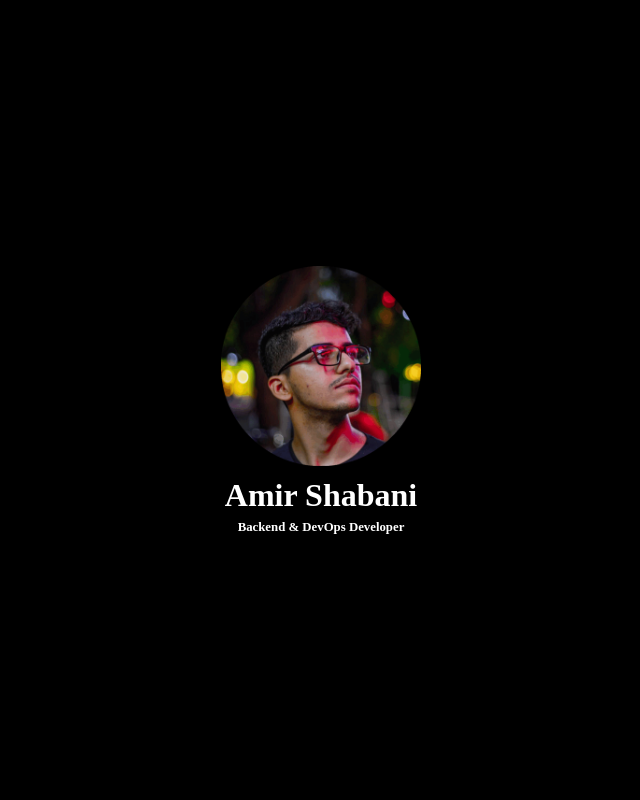
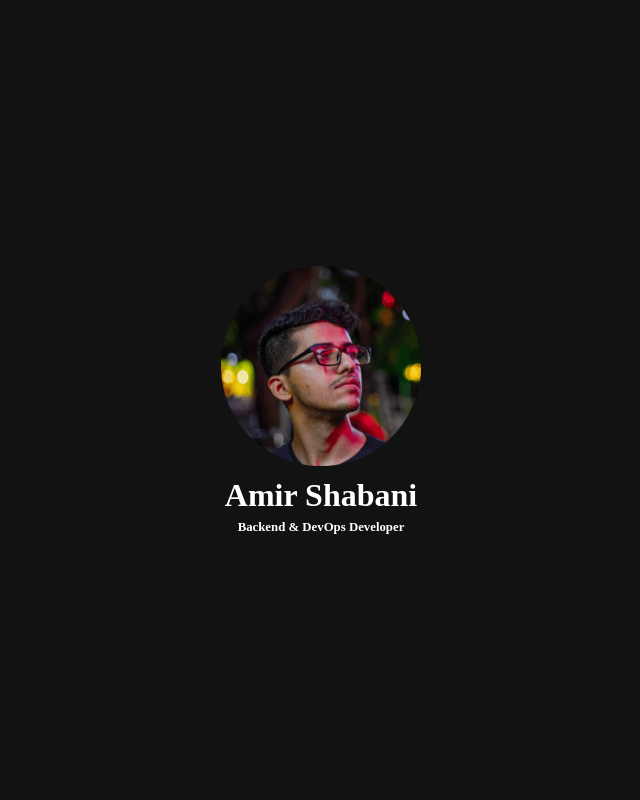
Before and after one commit to amishbni/shabani.dev, a Django app: page / in a window 1280 px wide. Shown: the whole page, without its empty margins (319-959 px from the left). Run offline with Django 3.2, Linux system fonts and the light colour scheme.

Commit message:
Change background color from black to #121212

```diff
--- a/src/static/css/home.css
+++ b/src/static/css/home.css
@@ -4,7 +4,7 @@ html, body {
 
 body {
   font-size: 62.5%;
-  background-color: black;
+  background-color: #121212;
   color: white;
   margin: 0px; margin: 0rem;
   padding: 0px; padding: 0rem;
```
